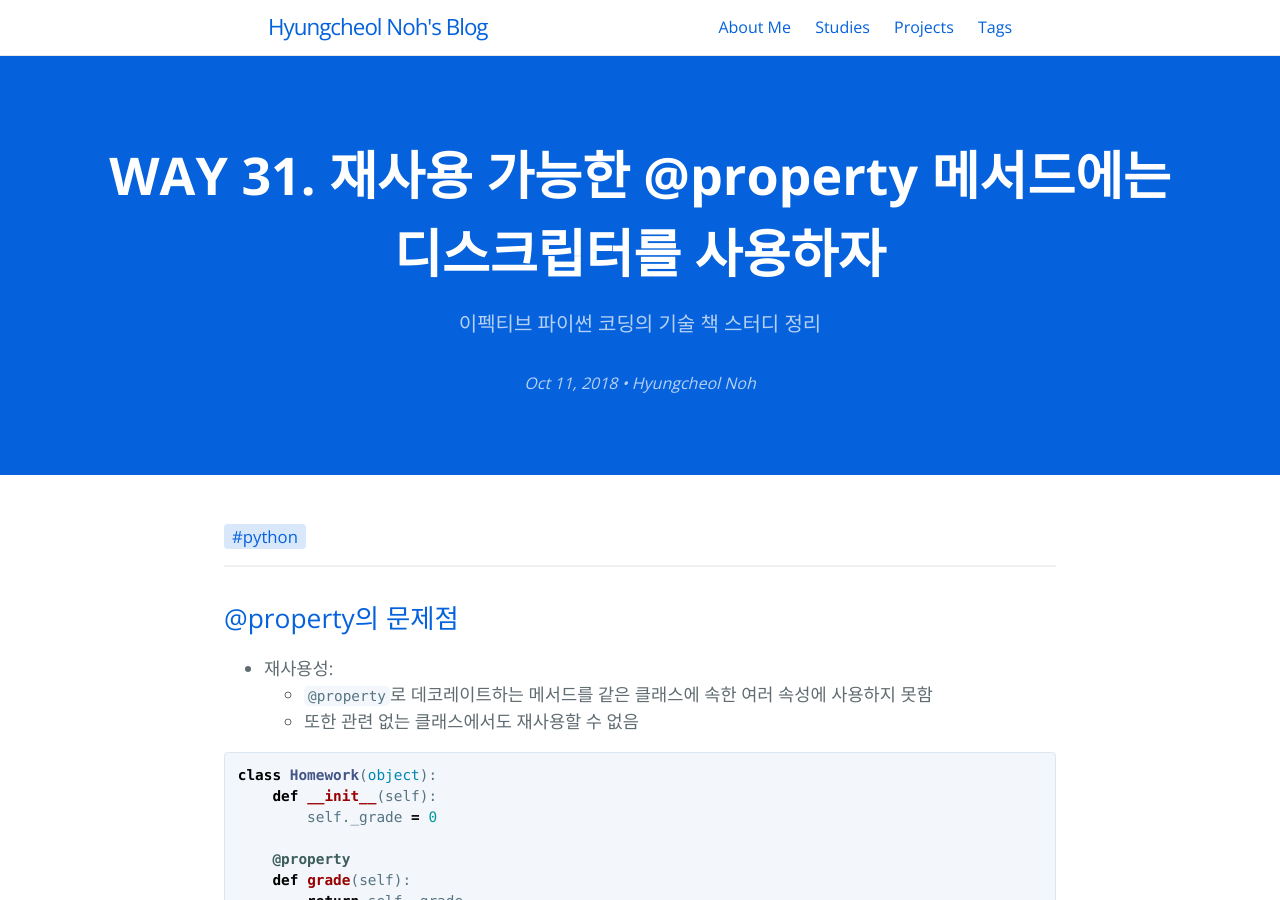
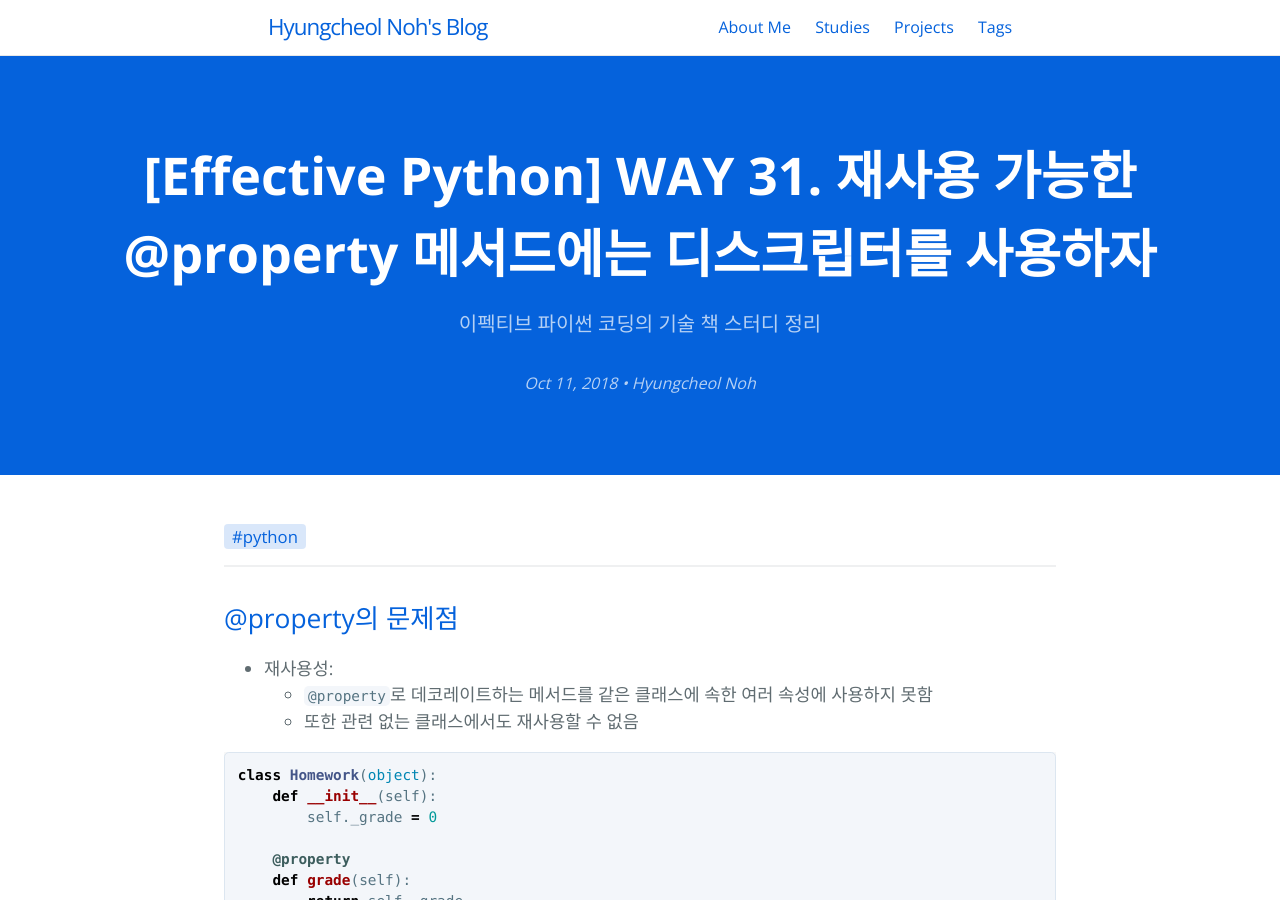
Before and after one commit to hcnoh/hcnoh.github.io, a Jekyll site: the page built from _posts/2018-10-11-effective-python-way31.md, in a window 1280 px wide and 900 px high. Built offline with Jekyll 4.4.1, drawn with Linux system fonts in a browser that asks for light colours; comment, search, counter and statistics services are not loaded; some of the changed lines change nothing that is shown.

Commit message:
Update 2018-10-11-effective-python-way31.md

```diff
--- a/_posts/2018-10-11-effective-python-way31.md
+++ b/_posts/2018-10-11-effective-python-way31.md
@@ -1,10 +1,10 @@
 ---
 layout: post
-title: "WAY 31. 재사용 가능한 @property 메서드에는 디스크립터를 사용하자"
+title: "[Effective Python] WAY 31. 재사용 가능한 @property 메서드에는 디스크립터를 사용하자"
 date: 2018-10-11 13:45:17
 tagline: "이펙티브 파이썬 코딩의 기술 책 스터디 정리"
 categories:
-- 이펙티브 파이썬 스터디
+- Effective Python
 tags:
 - python
 image: /thumbnail-mobile.png
```
